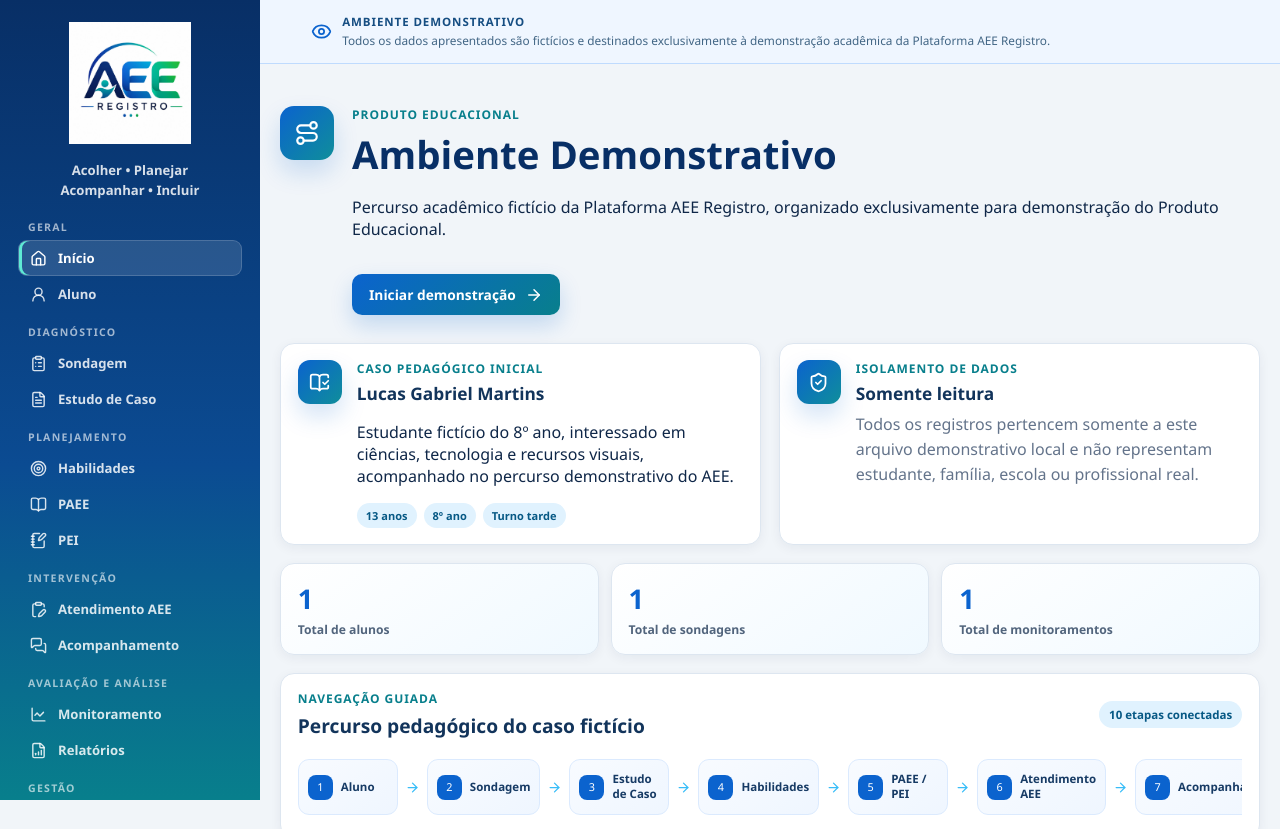
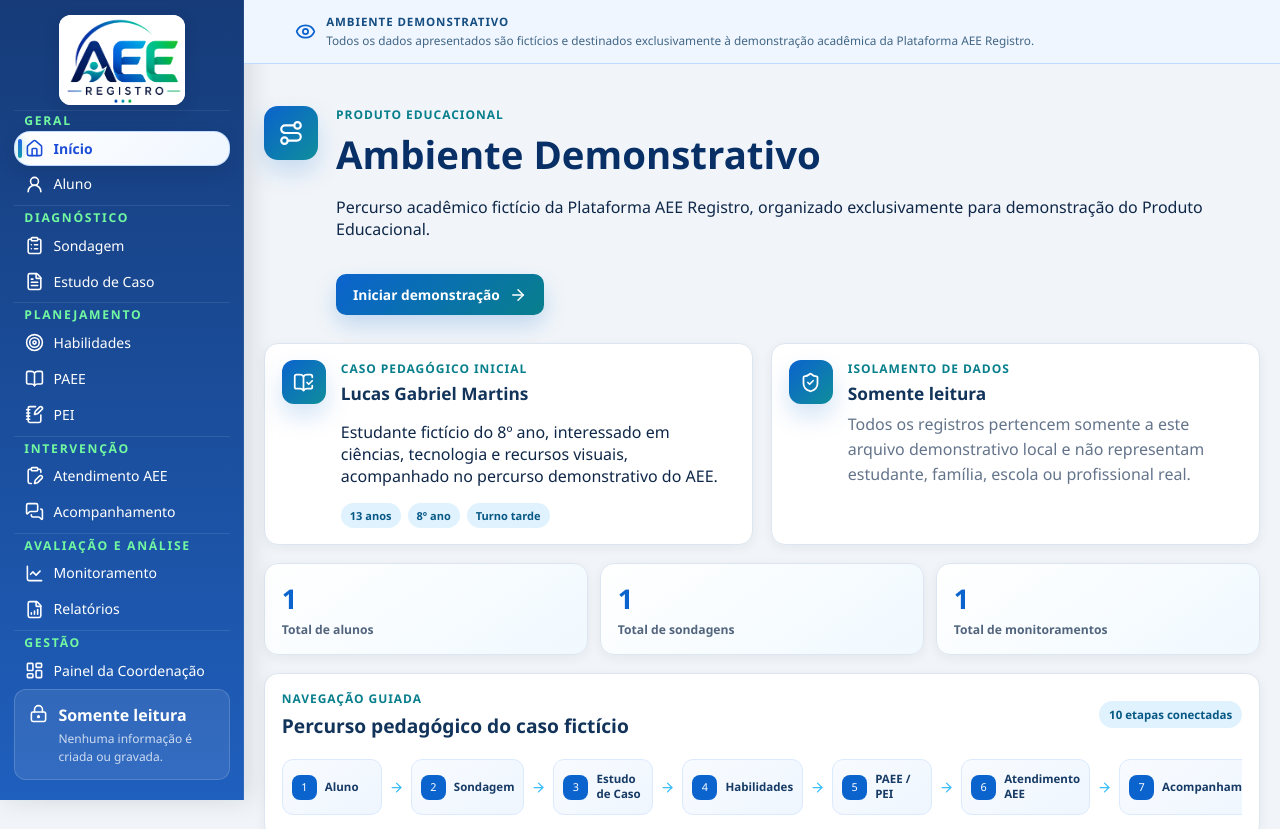
Before and after one commit to terezinhasouzacosta-netizen/aee-registro-eraa, a React (Vite) app: page /demonstracao in a window 1280 px wide. Shown: the top 829 px of the page. Built offline with nearby package versions, Linux system fonts and the light colour scheme.

Commit message:
feat: sincroniza sidebar demonstrativa com padrão institucional

```diff
--- a/src/demo/DemonstracaoLayout.jsx
+++ b/src/demo/DemonstracaoLayout.jsx
@@ -13,12 +13,13 @@ function DemonstracaoLayout({ children }) {
       </a>
       <aside className="demo-sidebar">
         <div className="demo-brand">
-          <img src={aeeRegistroLogo} alt="AEE Registro" />
-          <p>
-            Acolher • Planejar
-            <br />
-            Acompanhar • Incluir
-          </p>
+          <div className="demo-logo-frame">
+            <img
+              src={aeeRegistroLogo}
+              alt="AEE Registro"
+              className="demo-logo-img"
+            />
+          </div>
         </div>
 
         <div className="demo-desktop-navigation">
--- a/src/demo/demonstracao.css
+++ b/src/demo/demonstracao.css
@@ -1,7 +1,7 @@
 .demo-shell {
   min-height: 100vh;
   display: grid;
-  grid-template-columns: 260px minmax(0, 1fr);
+  grid-template-columns: 244px minmax(0, 1fr);
   background: #f1f5f9;
   color: #0f2748;
 }
@@ -31,73 +31,152 @@
   height: 100vh;
   display: flex;
   flex-direction: column;
-  gap: 20px;
-  padding: 22px 18px;
-  background: linear-gradient(180deg, #082f66 0%, #0b4b92 58%, #087f8c 100%);
+  gap: 0;
+  padding: 1rem 0.9rem 1.25rem;
+  background: linear-gradient(180deg, #163b78 0%, #1f5fbd 100%);
   color: #fff;
   overflow-y: auto;
+  box-shadow: 6px 0 24px rgba(15, 23, 42, 0.12), inset -1px 0 0 rgba(255, 255, 255, 0.08);
 }
 
 .demo-brand {
+  display: flex;
+  flex-direction: column;
+  align-items: center;
   text-align: center;
-}
-
-.demo-brand img {
-  width: 122px;
-  height: auto;
-}
-
-.demo-brand p {
-  margin: 12px 0 0;
-  color: rgba(255, 255, 255, 0.84);
-  font-size: 0.82rem;
+  gap: 1px;
+  padding: 1px 6px 3px;
+  margin-bottom: 2px;
+  border-bottom: 1px solid rgba(255, 255, 255, 0.07);
+}
+
+.demo-logo-frame {
+  position: relative;
+  width: 126px;
+  height: 90px;
+  flex-shrink: 0;
+  overflow: hidden;
+  margin: 0 auto;
+  border-radius: 12px;
+  background: #ffffff;
+  box-shadow: 0 5px 16px rgba(15, 23, 42, 0.14);
+  transform: translateY(-2px);
+}
+
+.demo-logo-img {
+  position: absolute;
+  top: -18px;
+  left: 50%;
+  display: block;
+  width: 136px;
+  max-width: none;
+  height: 136px;
+  object-fit: contain;
+  object-position: center;
+  margin: 0;
+  padding: 0;
+  border-radius: 0;
+  background: #ffffff;
+  box-shadow: none;
+  filter: contrast(1.045) saturate(1.06);
+  transform: translateX(-50%);
+}
+
+.demo-navigation {
+  display: grid;
+  gap: 0.22rem;
+}
+
+.demo-navigation-section {
+  display: grid;
+  gap: 0.06rem;
+}
+
+.demo-navigation-section + .demo-navigation-section {
+  margin-top: 0;
+  padding-top: 4px;
+  border-top: 1px solid rgba(201, 211, 232, 0.12);
+}
+
+.demo-navigation-section > p {
+  margin: 0 0.62rem 0.06rem;
+  color: #72f8a1;
+  font-size: 12.2px;
+  line-height: 1.3;
   font-weight: 600;
-  line-height: 1.5;
-}
-
-.demo-navigation-section + .demo-navigation-section {
-  margin-top: 13px;
-}
-
-.demo-navigation-section > p {
-  margin: 0 10px 6px;
-  color: rgba(255, 255, 255, 0.62);
-  font-size: 0.66rem;
-  font-weight: 700;
-  letter-spacing: 0.12em;
+  letter-spacing: 1.7px;
+  text-transform: uppercase;
 }
 
 .demo-navigation a {
+  position: relative;
+  overflow: hidden;
   display: flex;
   align-items: center;
-  gap: 11px;
-  padding: 8px 11px;
+  gap: 0.58rem;
+  min-height: 35px;
+  padding: 0.38rem 0.62rem;
   border: 1px solid transparent;
-  border-radius: 9px;
-  color: rgba(255, 255, 255, 0.84);
+  border-radius: 16px;
+  color: #ffffff;
+  font-weight: 500;
+  font-size: 14px;
+  line-height: 1.25;
+  text-decoration: none;
+  transition: background-color 0.2s ease, box-shadow 0.2s ease, border-color 0.2s ease,
+    color 0.2s ease, text-shadow 0.2s ease, transform 0.2s ease;
+}
+
+.demo-navigation a::before {
+  content: "";
+  position: absolute;
+  top: 7px;
+  bottom: 7px;
+  left: 3px;
+  width: 4px;
+  border-radius: 999px;
+  background: linear-gradient(180deg, #2563eb, #0f9ea8);
+  box-shadow: 0 0 8px rgba(15, 158, 168, 0.42);
+  opacity: 0;
+  transform: scaleY(0.45);
+  transition: opacity 0.2s ease, transform 0.2s ease;
+}
+
+.demo-navigation a:hover,
+.demo-navigation a:focus-visible {
+  border-color: rgba(255, 255, 255, 0.16);
+  background: rgba(255, 255, 255, 0.11);
+  color: #fff;
+  transform: translateX(4px);
+}
+
+.demo-navigation a.is-active {
+  border-color: rgba(191, 219, 254, 0.95);
+  background: linear-gradient(135deg, #ffffff 0%, #eff6ff 100%);
+  color: #1d4ed8;
   font-weight: 600;
-  font-size: 0.82rem;
-  text-decoration: none;
-  transition: background-color 160ms ease, border-color 160ms ease, color 160ms ease;
-}
-
-.demo-navigation a:hover,
-.demo-navigation a:focus-visible,
-.demo-navigation a.is-active {
-  border-color: rgba(255, 255, 255, 0.16);
-  background: rgba(255, 255, 255, 0.13);
-  color: #fff;
-  outline: none;
-}
-
-.demo-navigation a.is-active {
-  box-shadow: inset 3px 0 0 #5eead4;
+  box-shadow: 0 6px 18px rgba(15, 23, 42, 0.12);
+}
+
+.demo-navigation a.is-active::before {
+  opacity: 1;
+  transform: scaleY(1);
+}
+
+.demo-navigation a:focus-visible {
+  outline: 2px solid #bfdbfe;
+  outline-offset: 2px;
+}
+
+.demo-navigation a > span:last-child {
+  white-space: nowrap;
 }
 
 .demo-navigation svg,
 .demo-readonly-note svg {
-  width: 17px;
-  height: 17px;
+  width: 19px;
+  min-width: 19px;
+  height: 19px;
   flex: 0 0 auto;
 }
 
@@ -1569,12 +1648,8 @@
     position: static;
     height: auto;
     min-height: auto;
-    padding: 18px;
+    padding: 0.95rem 0.9rem 1.1rem;
     overflow: visible;
-  }
-
-  .demo-brand img {
-    width: 120px;
   }
 
   .demo-desktop-navigation,
```
